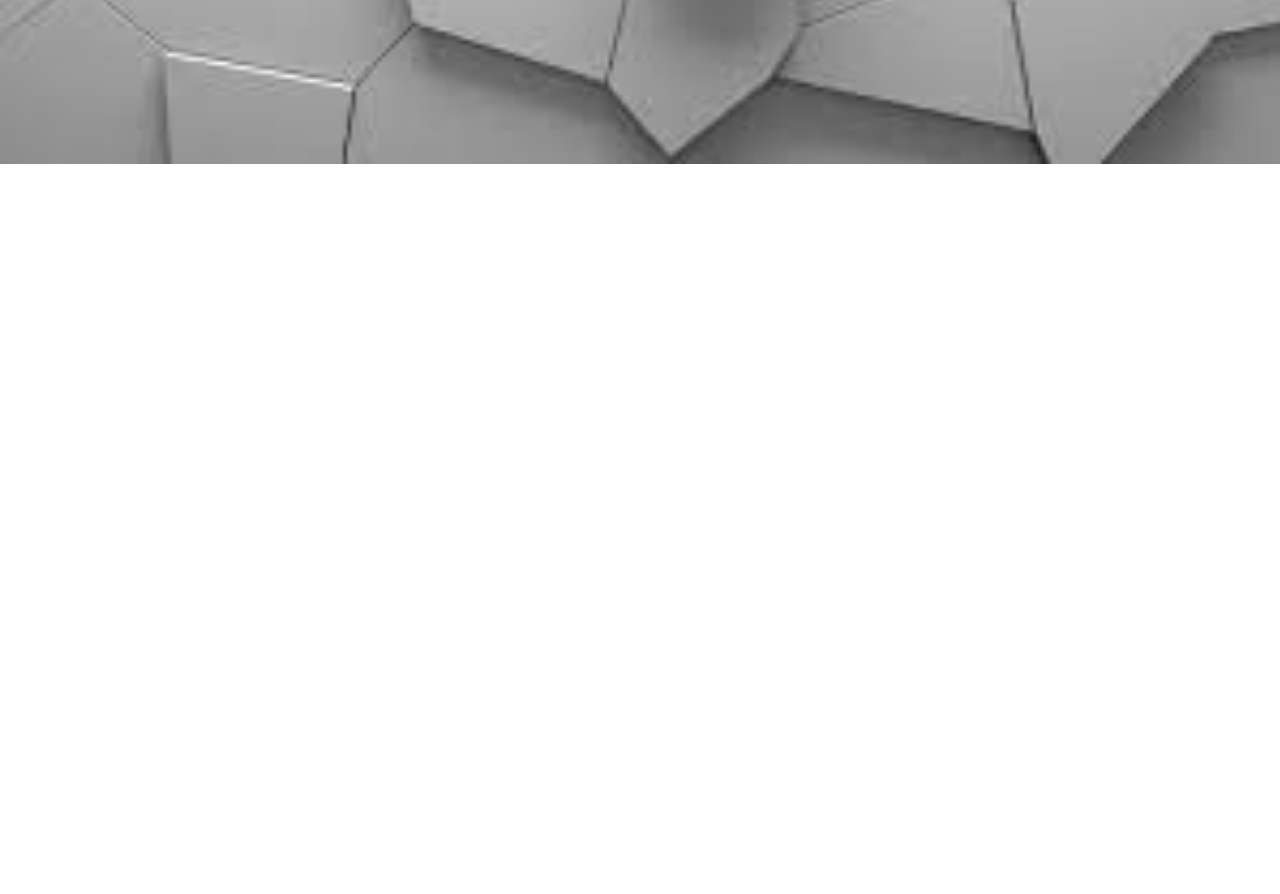
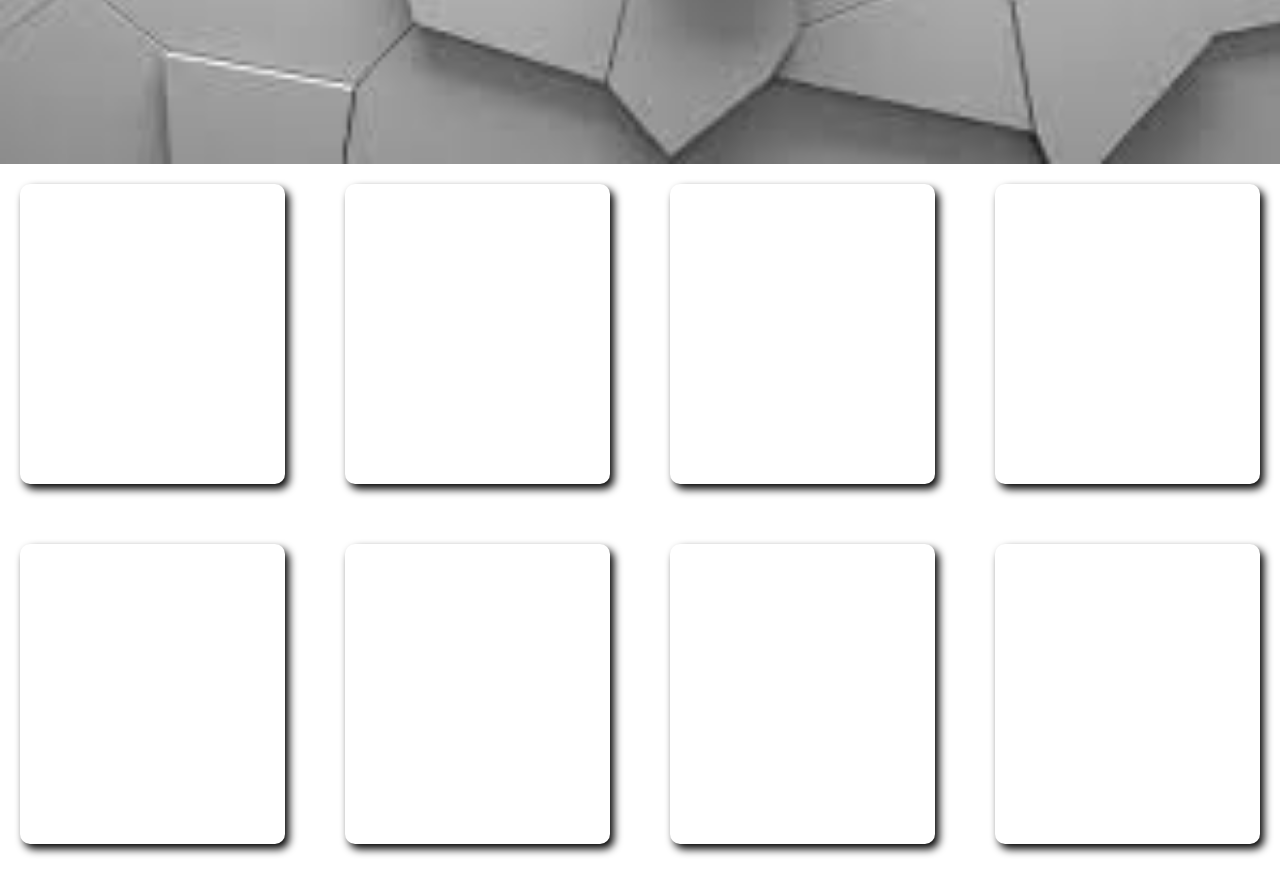
Before and after one commit to EddyTech-Genius/e-commerce, a plain HTML site: page index.html in a window 1280 px wide. Shown: the part 556-1450 px from the top of the page. After the commit the page ends 1420 px from the top, so only its background shows below. Drawn offline with nearby package versions, Linux system fonts and the light colour scheme.

Commit message:
commit__message

```diff
--- a/index.html
+++ b/index.html
@@ -21,20 +21,31 @@
               <h1 class="logo">Ed's Gadgets</h1>
             </div>
             <div class="items">
-              <li><a href=".first_section">Home</a></li>
+              <li><a href="#first_section">Home</a></li>
               <li><a href="">About Us</a></li>
               <li><a href="">Services</a></li>
             </div>
           </ul>
         </nav>
       </header>
-      <section class="first_section">
+      <section id="first_section">
         <div class="intro">
           <h2>Here we sell awesome gadgets to make your life easy</h2>
           <button>Let's start</button>
         </div>
       </section>
-      <section class="second_section"></section>
+      <section id="second_section">
+        <div class="wrapper">
+          <div class="card card__1"></div>
+          <div class="card card__2"></div>
+          <div class="card card__3"></div>
+          <div class="card card__4"></div>
+          <div class="card card__5"></div>
+          <div class="card card__6"></div>
+          <div class="card card__7"></div>
+          <div class="card card__8"></div>
+        </div>
+      </section>
     </main>
     <footer></footer>
   </body>
--- a/style.css
+++ b/style.css
@@ -1,6 +1,10 @@
 *{
     margin: 0%;
     box-sizing: border-box;
+}
+
+:root{
+    scroll-behavior: smooth;
 }
 
 body {
@@ -9,7 +13,7 @@ body {
 
 .navbar {
     padding: 20px;;
-    position: absolute;
+    position: fixed;
     width: 100%;
     font-family: "Nunito", sans-serif;
     background-color: #100f0f;
@@ -43,7 +47,7 @@ nav ul{
     color: red;
 }
 
-main .first_section{
+main #first_section{
     height: 90vh;
     background-image: url(image.jpeg);
     background-repeat: no-repeat;
@@ -84,6 +88,24 @@ button:hover{
     cursor: pointer;
 }
 
-.second_section{
-    height: 100vh;
+#second_section{
+    height: max-content;
 }
+
+.wrapper{
+    display: grid;
+    place-content: center;
+    grid-template-columns: repeat(auto-fit, minmax(250px, 1fr));
+    grid-gap: 20px;
+}
+
+.card{
+    margin: 20px;
+    /* border: 2px solid black; */
+    padding: 100px;
+    height: 300px;
+    background-color: white;
+    box-shadow: 4px 5px 9px 0px rgb(1, 1, 1);
+    border-radius: 10px;
+
+}
```
